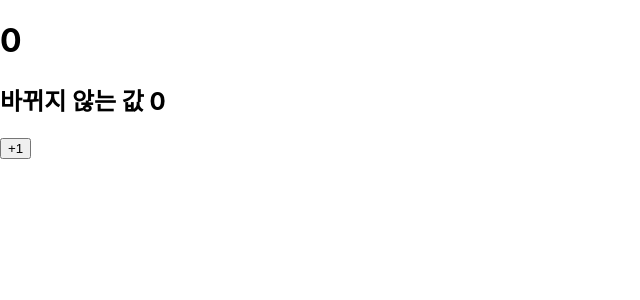
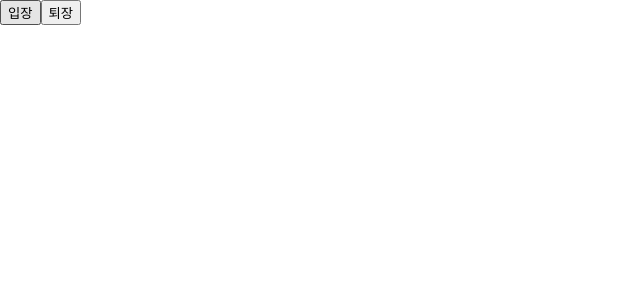
Before and after one commit to sundoforce/hello-react, a React (Create React App) app: page / in a window 1280 px wide. Shown: the top 300 px of the page, without its empty margins (0-640 px from the left). Built offline with nearby package versions, Linux system fonts and the light colour scheme.

Commit message:
3.4.2.2 Say.js  (useState 사용하기)

```diff
--- a/src/App.js
+++ b/src/App.js
@@ -1,8 +1,7 @@
 import React from 'react';
-import Counter from './Counter';
-
+import Say from './Say';
 const App = () => {
-  return <Counter />;
+  return <Say />;
 };
 
 export default App;
--- /dev/null
+++ b/src/Say.js
@@ -0,0 +1,17 @@
+import React, { useState } from 'react';
+
+const Say = () => {
+  const [message, setMessage] = useState('');
+  const onClickEnter = () => setMessage('안녕하세요!');
+  const onClickLeave = () => setMessage('안녕히 가세요!');
+
+  return (
+    <div>
+      <button onClick={onClickEnter}>입장</button>
+      <button onClick={onClickLeave}>퇴장</button>
+      <h1>{message}</h1>
+    </div>
+  );
+};
+
+export default Say;
```
